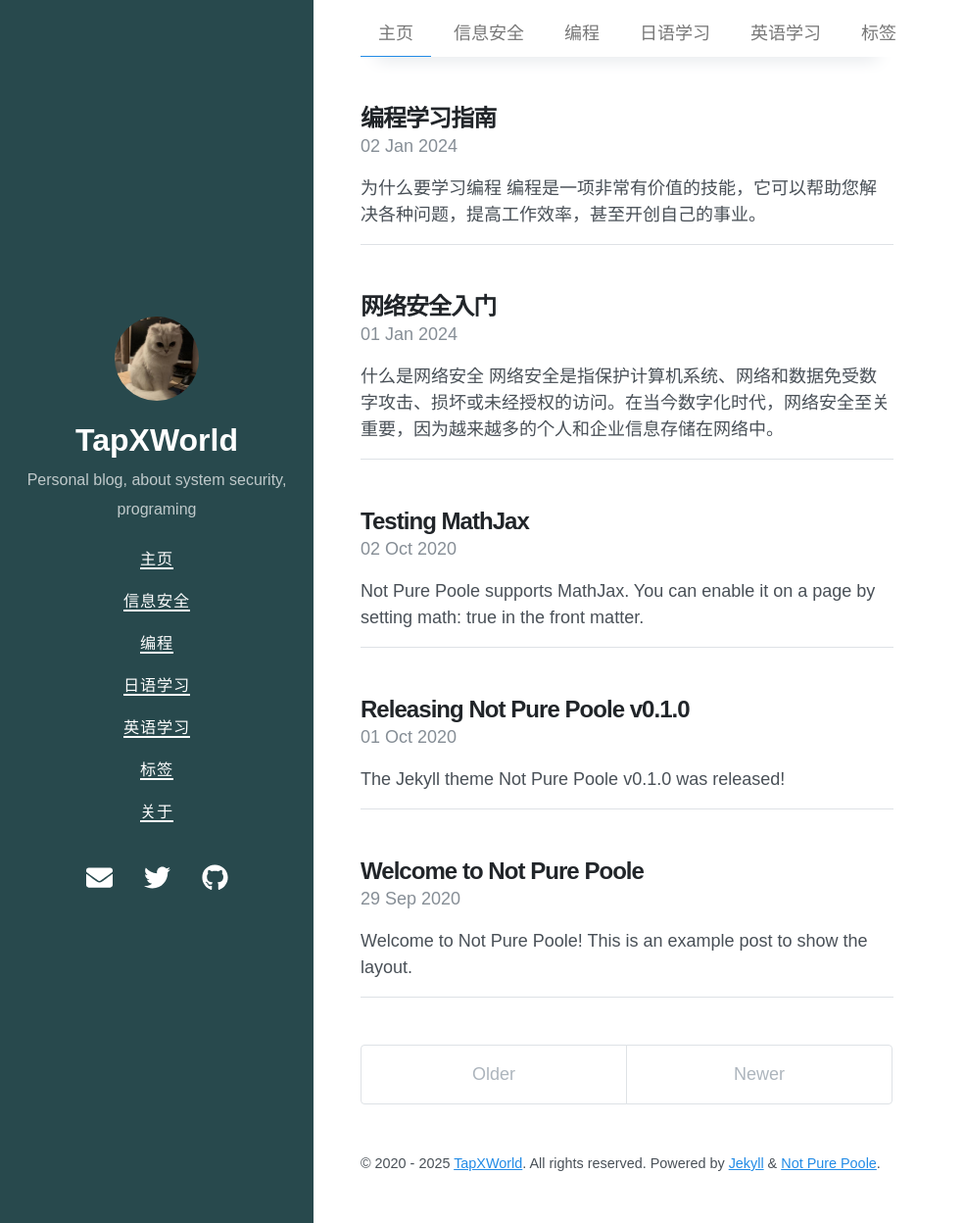
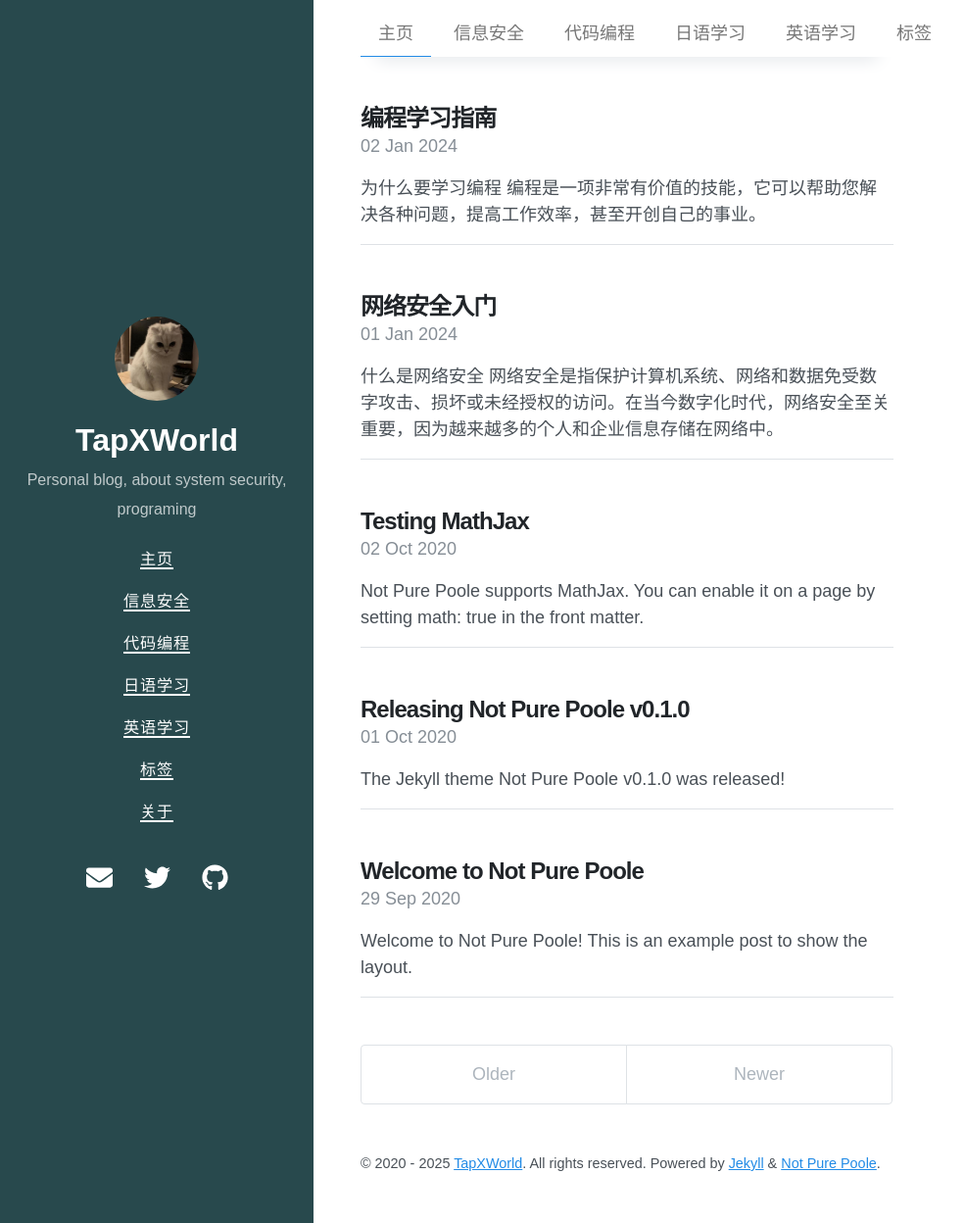
Before and after one commit to TapXWorld/tapxworld.github.io, a Jekyll site: the page built from index.html, in a window 1280 px wide and 1248 px high. Shown: the whole window at 98% size, without its empty margins (0-985 px from the left). Built offline with Jekyll 4.4.1, drawn with Linux system fonts in a browser that asks for light colours; nearby versions of some CDN libraries; the list of posts is cut into pages by our own code.

Commit message:
change menu name

```diff
--- a/_data/archive.yml
+++ b/_data/archive.yml
@@ -5,7 +5,7 @@
   title: 信息安全
   url: /security/
 - type: programing
-  title: 编程
+  title: 代码编程
   url: /programing/
 - type: japanese
   title: 日语学习
--- a/_data/navigation.yml
+++ b/_data/navigation.yml
@@ -2,7 +2,7 @@
   url: /
 - title: 信息安全
   url: /security/
-- title: 编程
+- title: 代码编程
   url: /programing/
 - title: 日语学习
   url: /japanese/
```
